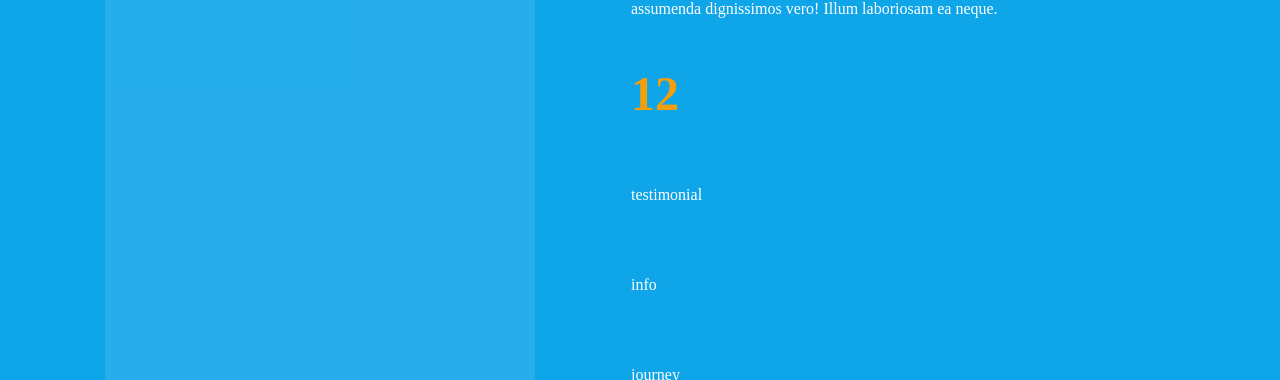
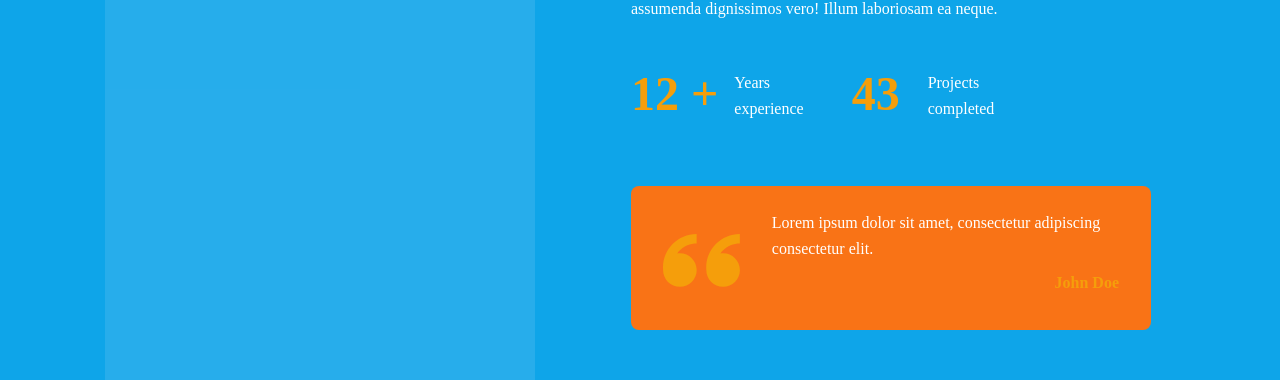
Before and after one commit to Karlbjorfors/portfolio, a Next.js app: page /about in a window 1280 px wide. Shown: the part 226-606 px from the top of the page. Built offline with nearby package versions, Linux system fonts and the light colour scheme; a web font is replaced by a local one.

Commit message:
Add Testimonial component and enhance Stats layout; update styles and dependencies

```diff
--- a/app/about/page.jsx
+++ b/app/about/page.jsx
@@ -2,7 +2,11 @@
 import { motion } from "framer-motion";
 import { ScrollArea } from "@/components/ui/scroll-area";
 import Image from "next/image";
+
+// components
 import Stats from "@/components/Stats";
+import Testimonial from "@/components/Testimonial";
+import Info from "@/components/Info";
 
 const About = () => {
   return (
@@ -38,8 +42,8 @@ const About = () => {
               </p>
               <div className="flex flex-col items-start gap-16">
                 <Stats />
-                <div>testimonial</div>
-                <div>info</div>
+                <Testimonial />
+                <Info />
                 <div>journey</div>
                 <div>skills</div>
               </div>
--- a/app/globals.css
+++ b/app/globals.css
@@ -72,3 +72,8 @@ body {
 .btn-white {
   @apply bg-white hover:bg-white/90  text-primary;
 }
+
+/* swiper css */
+.swiper {
+  margin: 0 !important;
+}
--- a/components/Stats.jsx
+++ b/components/Stats.jsx
@@ -2,11 +2,24 @@ import CountUp from "react-countup";
 
 const Stats = () => {
   return (
-    <div>
+    <div className="flex flex-col xl:flex-row xl:items-center gap-8 xl:gap-12">
       <div className="flex gap-4">
         <div className="text-5xl font-bold text-accent flex">
           <CountUp end={12} duration={5} delay={2} className="block w-[60px]" />
+          <div>+</div>
         </div>
+        <span>
+          Years <br /> experience
+        </span>
+      </div>
+
+      <div className="flex gap-4">
+        <div className="text-5xl font-bold text-accent flex">
+          <CountUp end={43} duration={5} delay={2} className="block w-[60px]" />
+        </div>
+        <span>
+          Projects <br /> completed
+        </span>
       </div>
     </div>
   );
--- /dev/null
+++ b/components/Testimonial.jsx
@@ -0,0 +1,59 @@
+"use client";
+
+//import swiper react component
+import { Swiper, SwiperSlide } from "swiper/react";
+//import swiper module
+import { Autoplay } from "swiper/modules";
+//import swiper styles
+import "swiper/css";
+import "swiper/css/pagination";
+
+import { ImQuotesLeft } from "react-icons/im";
+
+// data
+const testimonials = [
+  {
+    message:
+      "Lorem ipsum dolor sit amet, consectetur adipiscing consectetur elit.",
+    name: "John Doe",
+  },
+  {
+    message:
+      "Lorem ipsum dolor sit amet, consectetur adipiscing consectetur elit.",
+    name: "John Doe",
+  },
+  {
+    message:
+      "Lorem ipsum dolor sit amet, consectetur adipiscing consectetur elit.",
+    name: "John Doe",
+  },
+];
+
+const Testimonial = () => {
+  return (
+    <Swiper
+      modules={[Autoplay]}
+      loop={false}
+      autoplay={{ delay: 4000, disableOnInteraction: false }}
+      className="w-full max-w-[310px] md:max-w-[520px] bg-secondary rounded-lg"
+    >
+      {testimonials.map((person, index) => {
+        return (
+          <SwiperSlide key={index}>
+            <div className="flex px-8 py-6 gap-8">
+              <ImQuotesLeft className="hidden xl:flex text-8xl text-accent" />
+              <div className="flex flex-col gap-2">
+                <p>{person.message}</p>
+                <p className="self-end text-accent font-semibold">
+                  {person.name}
+                </p>
+              </div>
+            </div>
+          </SwiperSlide>
+        );
+      })}
+    </Swiper>
+  );
+};
+
+export default Testimonial;
--- a/package.json
+++ b/package.json
@@ -21,6 +21,7 @@
     "react-dom": "^19.0.0",
     "react-icons": "^5.5.0",
     "react-type-animation": "^3.2.0",
+    "swiper": "^11.2.10",
     "tailwind-merge": "^3.3.1"
   },
   "devDependencies": {
```
Also changed, not shown: 1 other file (tests, documents, lock files or other folders).
